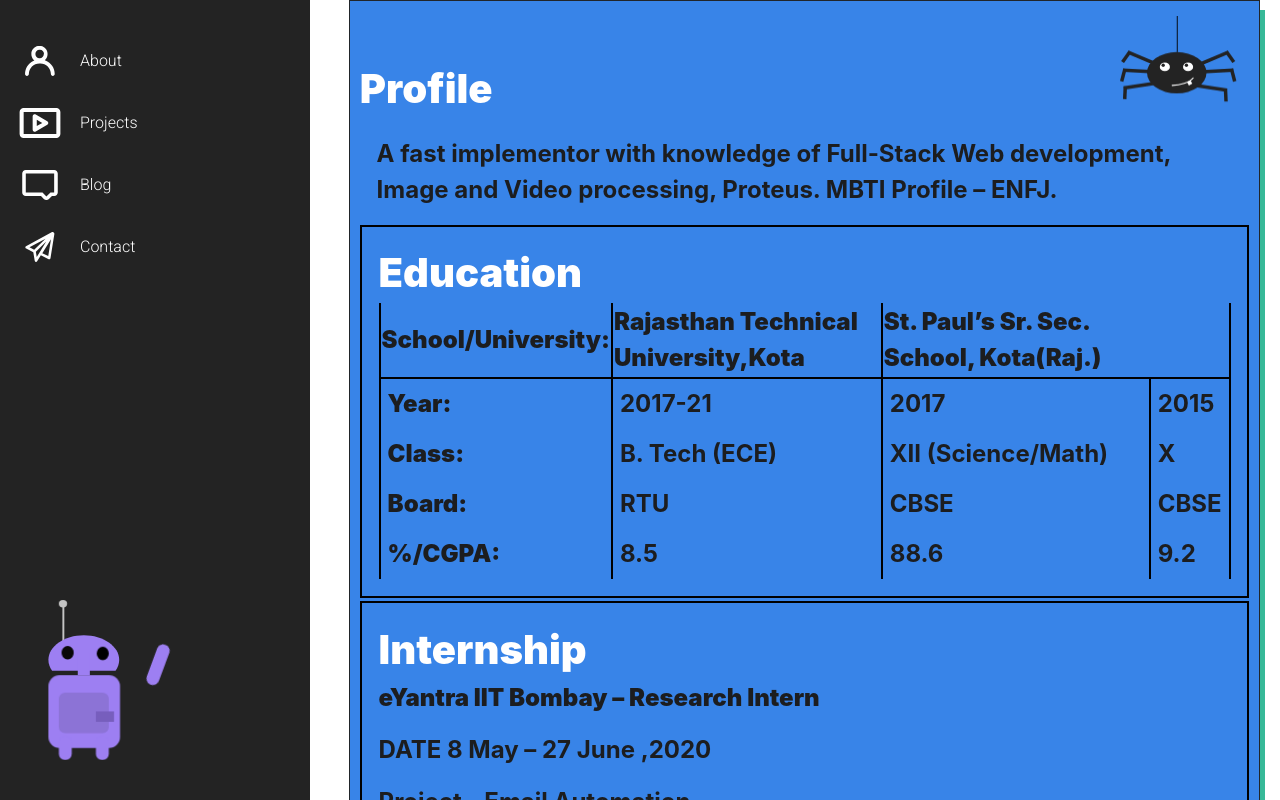
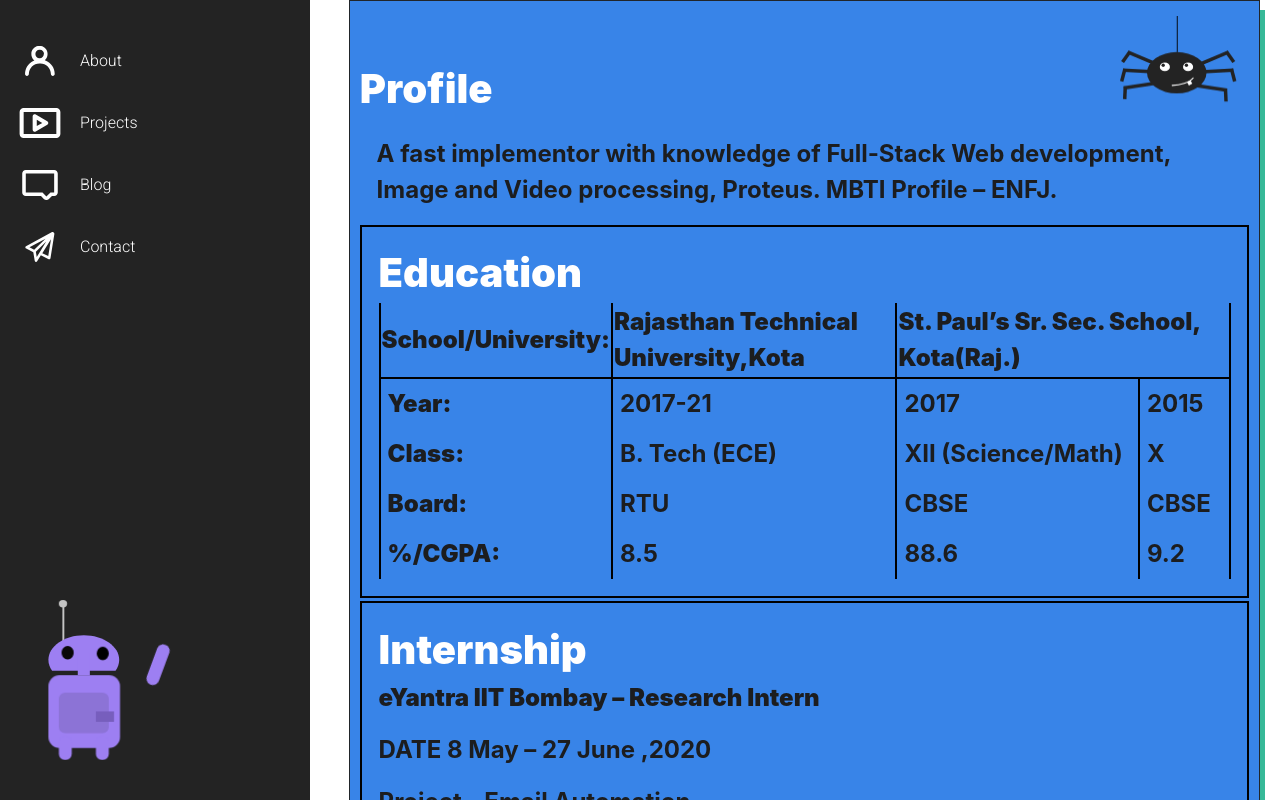
Before and after one commit to aakash1234567/resume_site, a Vue app: page /#/ in a window 1280 px wide. Built offline with nearby package versions, Linux system fonts and the light colour scheme; grey boxes are pictures that could not be loaded.

Commit message:
homepage

```diff
--- a/src/components/aboutme.vue
+++ b/src/components/aboutme.vue
@@ -15,8 +15,7 @@
           <thead>
             <th><b> School/University:</b></th>
             <th><b>Rajasthan Technical University,Kota</b></th>
-            <th style="border-right:none" ><b> St. Paul’s Sr. Sec. School, Kota(Raj.)</b></th>
-            <th style="border-right:2px solid black;border-left:none"></th>
+            <th colspan="2" ><b> St. Paul’s Sr. Sec. School, Kota(Raj.)</b></th>
           </thead>
           <tbody>
             <tr>
```
